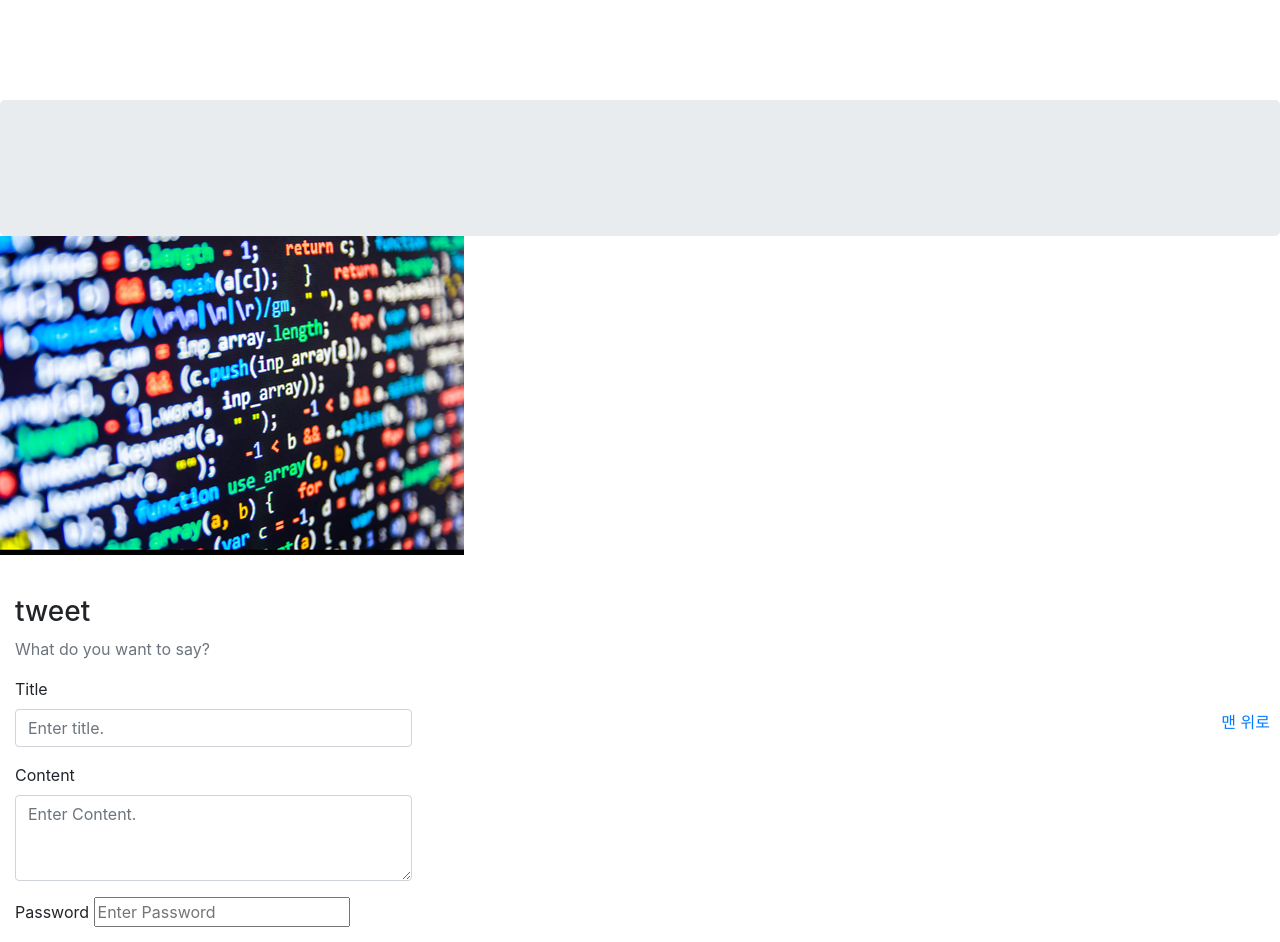
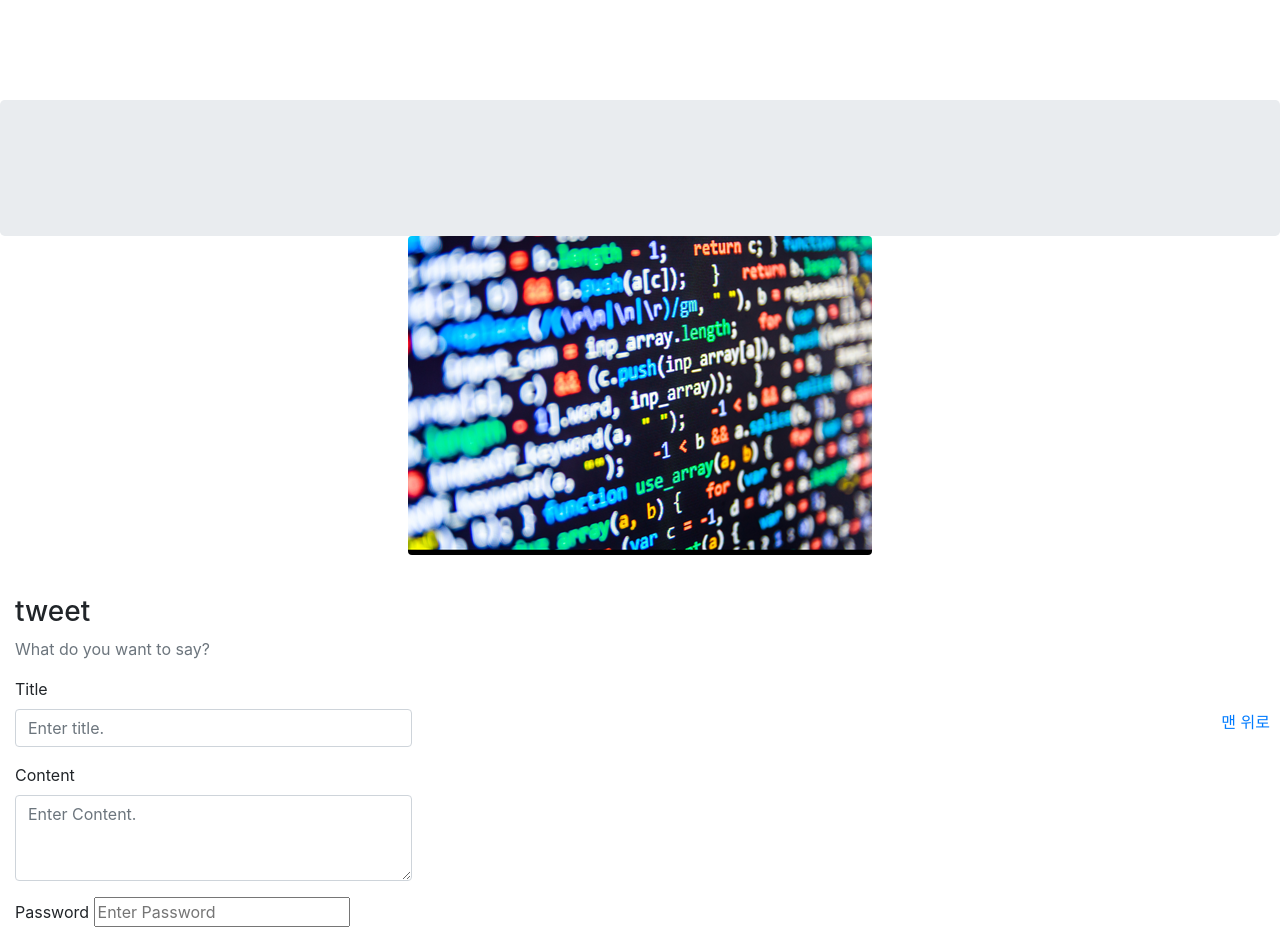
Before and after one commit to jun971006/portfolio_project, a Flask app: template view/templates/readMore.html in a window 1280 px wide. Shown: the part 56-998 px from the top of the page. Run offline with Flask 2, Linux system fonts and the light colour scheme; the template is opened without the code that fills it, so the values that code supplies are empty; parts of the project's set-up code (start-up, migrations or seed data) failed here and were passed over; some libraries are stand-ins or nearby versions.

Commit message:
modified img part in readMore.html

```diff
--- a/view/templates/readMore.html
+++ b/view/templates/readMore.html
@@ -6,8 +6,8 @@
 	<h5> {{more.portDate}} </h5>
 </div>
 <div class ="container-fluid">
-	<div class = "row">
-		<img src="static/img/image.png" class="center" alt ="">
+	<div class = "row center-block">
+		<img src="../../static/img/image.png" class="img-resposive rounded img-fluid mx-auto d-block" alt ="">
 	</div>
 	<div class = "row">
 		<p class = "text-break">{{more.portContent}}</p><br/>
```
